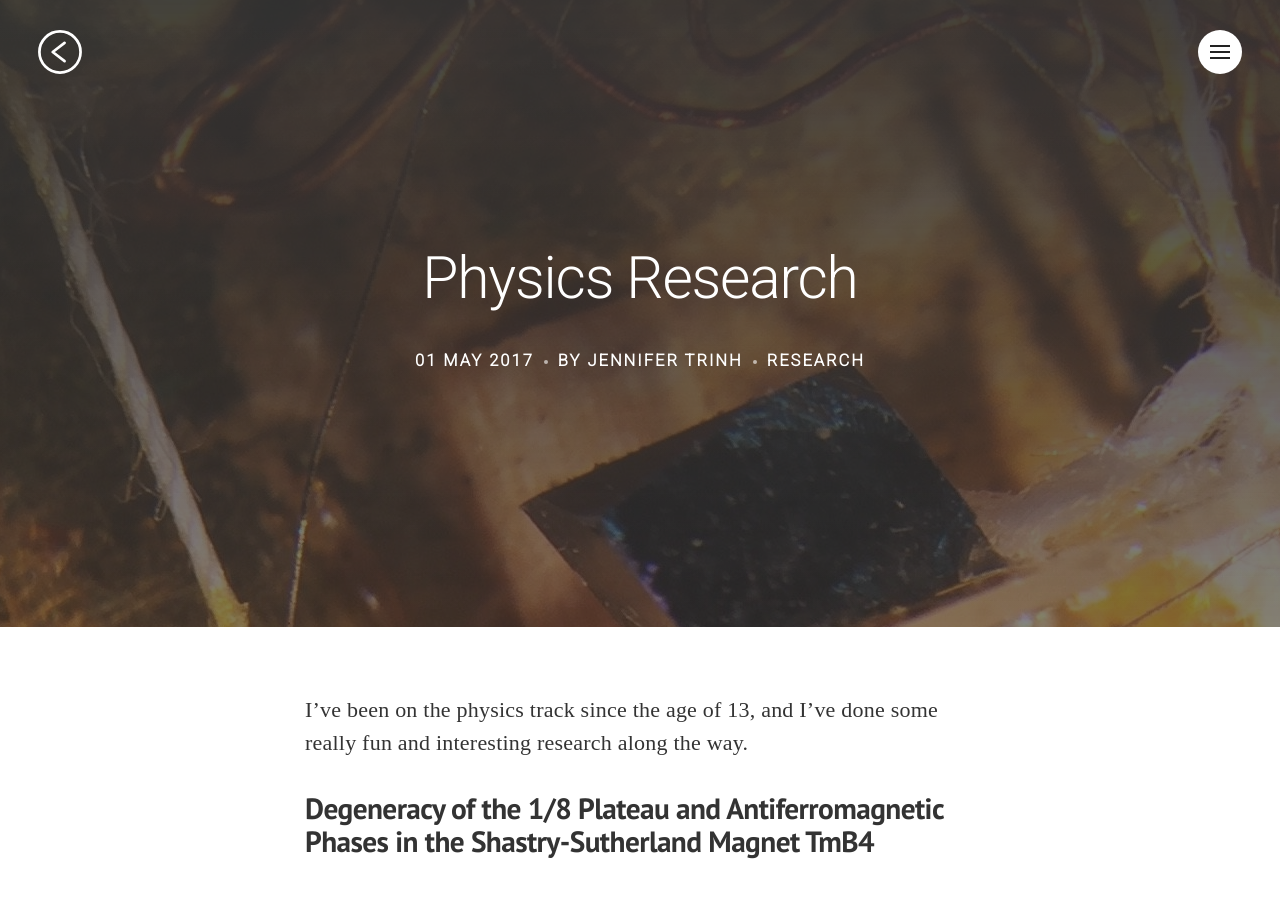
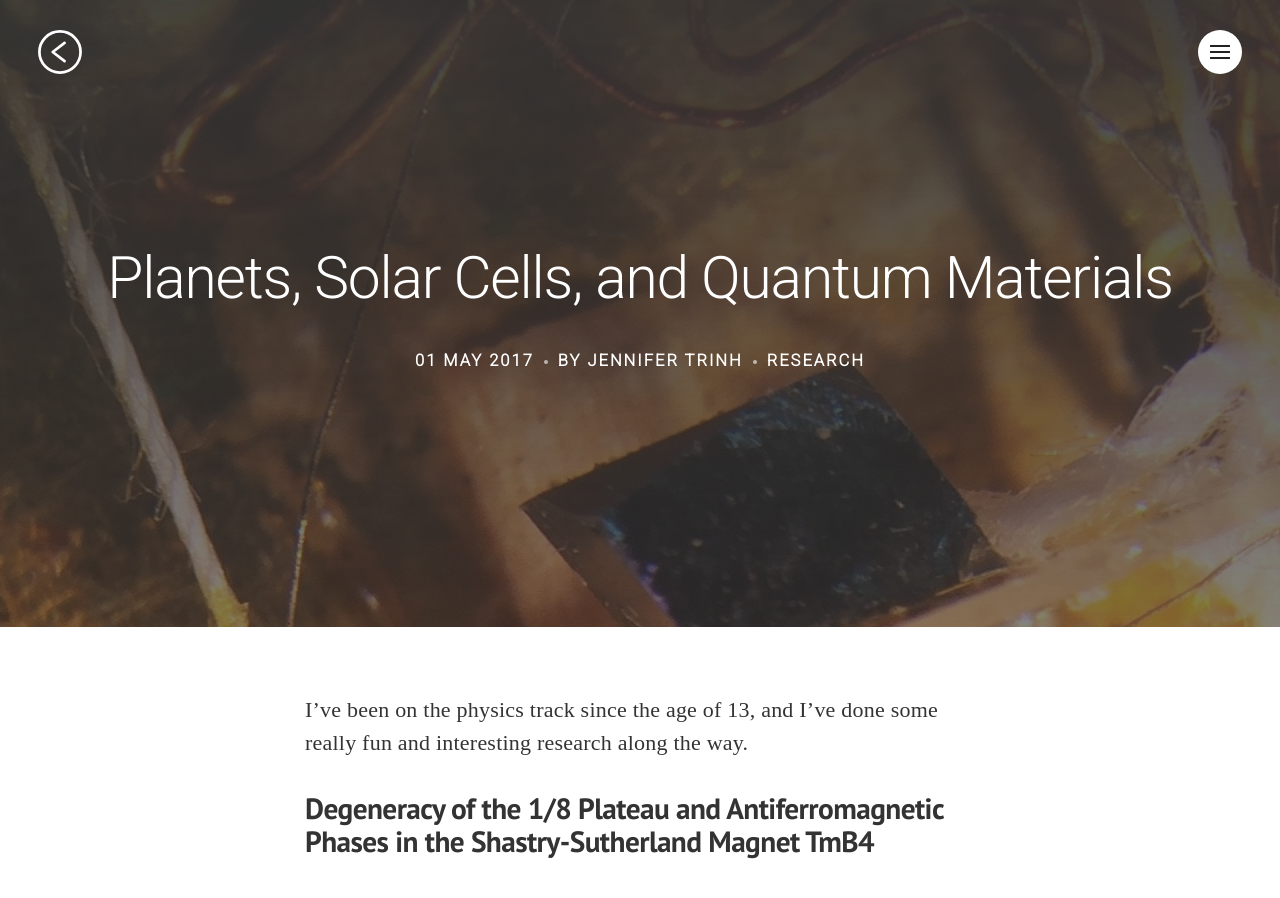
Before and after one commit to jennifertrinh/jennifertrinh.github.io, a Jekyll site: the page built from _posts/2017-05-01-physics-research.markdown, in a window 1280 px wide and 900 px high. Built offline with Jekyll 4.4.1, drawn with Linux system fonts in a browser that asks for light colours; nearby versions of some CDN libraries; some web fonts are replaced; comment, search, counter and statistics services are not loaded.

Commit message:
changed title

```diff
--- a/_posts/2017-05-01-physics-research.markdown
+++ b/_posts/2017-05-01-physics-research.markdown
@@ -1,6 +1,6 @@
 ---
 layout: post
-title:  "Physics Research"
+title:  "Planets, Solar Cells, and Quantum Materials"
 date:   2017-05-01 18:00:00
 last_modified_at:  2017-05-01 18:00:00
 excerpt: "I've been on the physics track since the age of 13, and I've done some really fun research along the way."
```
